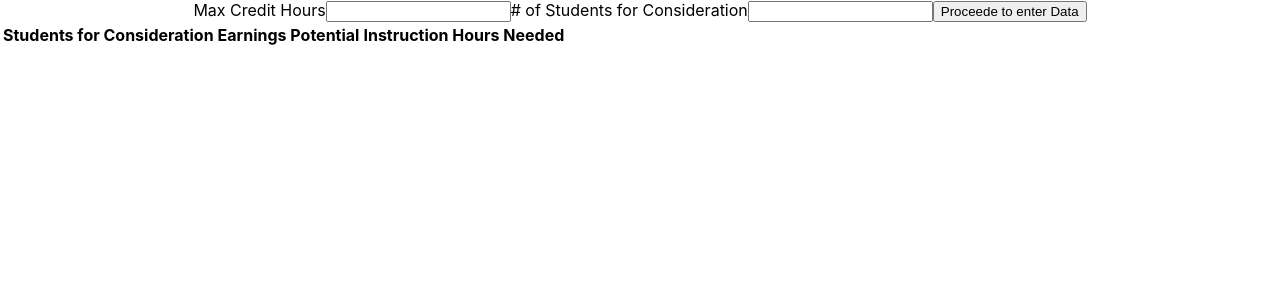
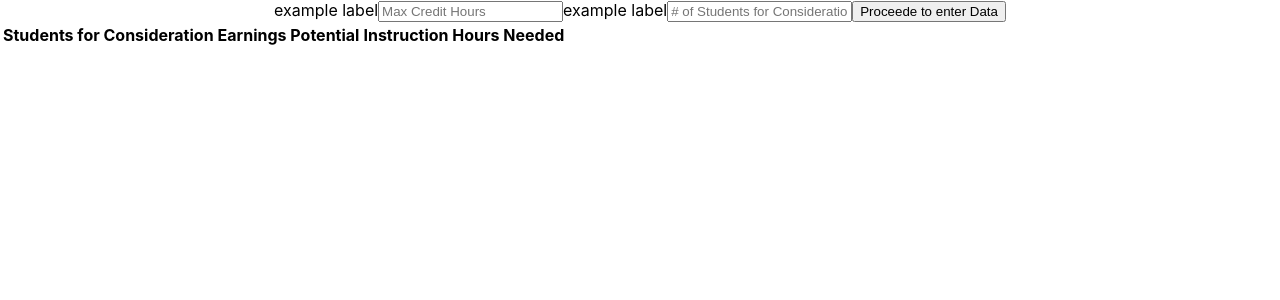
Before and after one commit to patrickbrusven/freeworld-assessment, a React (Create React App) app: page / in a window 1280 px wide. Shown: the top 300 px of the page. Built offline with nearby package versions, Linux system fonts and the light colour scheme.

Commit message:
refactored baseInput to include placeholder

```diff
--- a/src/BaseInput.jsx
+++ b/src/BaseInput.jsx
@@ -2,7 +2,8 @@ import { forwardRef } from "react";
 
 const BaseInput = forwardRef((props, ref) => {
   const {
-    placeholder = "example placeholder",
+    label = "example label",
+    placeholder="example placeholder",
     type = "text",
     inputChanged,
     inputValue,
@@ -13,10 +14,11 @@ const BaseInput = forwardRef((props, ref) => {
   };
   return (
     <label>
-      {placeholder}
+      {label}
       <input
         autoFocus={autoFocus}
         type={type}
+        placeholder={placeholder}
         value={inputValue}
         onChange={handleInput}
         ref={ref}
```
